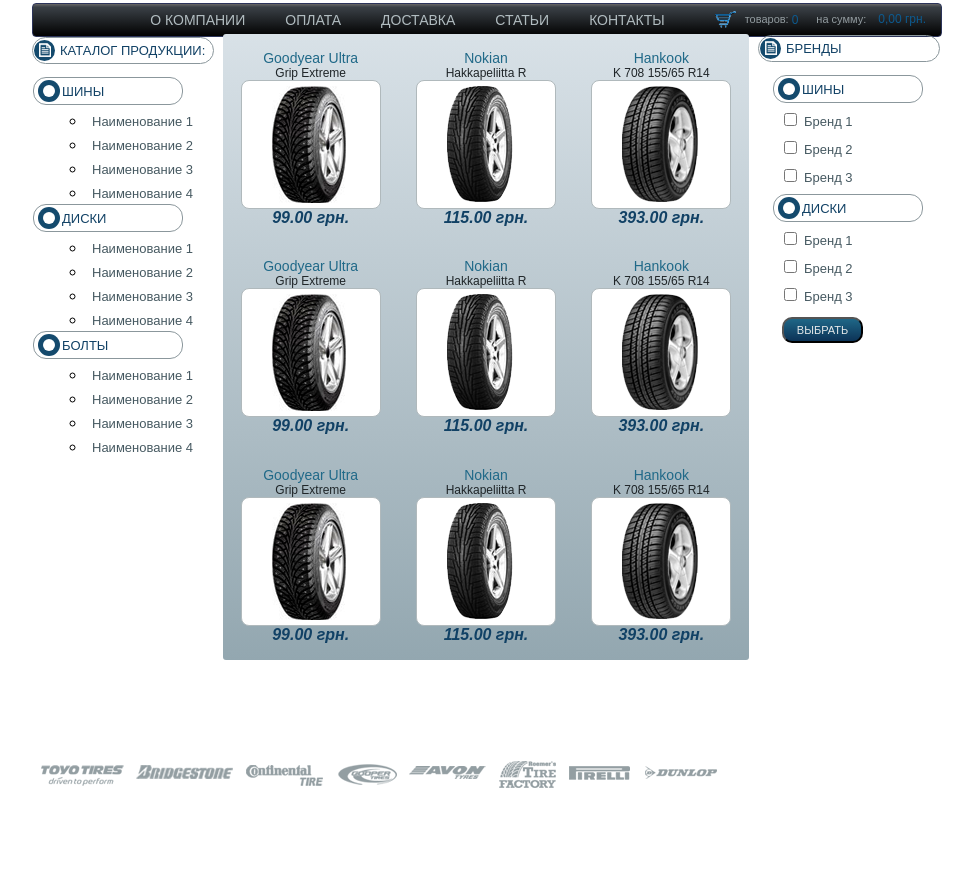
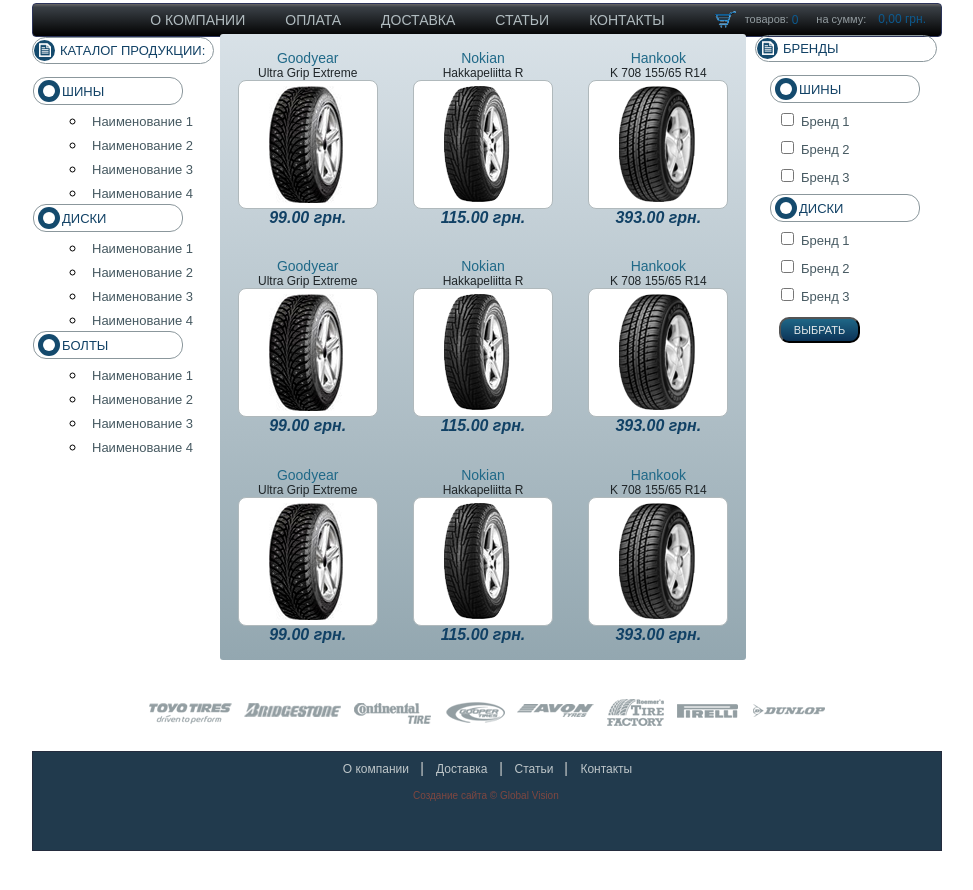
Before and after one commit to romased/homework.6.io, a plain HTML site: page index.html in a window 1280 px wide. Shown: the part 294-1184 px from the top of the page, without its empty margins (153-1126 px from the left). Drawn offline with Linux system fonts and the light colour scheme.

Commit message:
footer added

```diff
--- a/css/style.css
+++ b/css/style.css
@@ -179,18 +179,16 @@ body {
 /*MAIN CONTENT*/
 
 .sect-3 {
-    height: 717px;
+    height: 714px;
     display: flex;
     flex-direction: row;
     align-items: flex-start;
-    flex-wrap: nowrap;
+    flex-wrap: wrap;
 }
 
 /*LEFT SIDE*/
 
 .side-left {
-    width: 185px;
-    height: 100%;
     margin: 0 0 0 0;
 }
 .title {
@@ -321,17 +319,9 @@ body {
     text-align: center;
     color: #114165;
 }
-
-
-
-
-
-
-
 /*RIGHT SIDE*/
 
 .side-right {
-    height: 100%;
     margin: -2px 0 0 0;
 }
 .form {
@@ -356,3 +346,35 @@ input[type=button] {
 .title .round img {
     margin: 3px 0 0 5px;
 }
+
+.bottom {
+  margin: 11px 0 0 108px;
+}
+
+/*FOOTER*/
+.sect-4 {
+    height: 98px;
+    border: 1px solid #242c3e;
+    background-color: #213a4d;
+}
+.nav-2 {
+    display: flex;
+    justify-content: center;
+    margin-top: 10px;
+}
+.sect-4 .nav-2 a {
+    margin: 0 12px 0 13px;
+    text-decoration: none;
+    font: 12px 'Arial', sans-serif;
+    color: #bec6c9;
+}
+.sect-4 .nav-2 a:hover {
+    color: #52abcb;
+}
+.sect-4 .copyright {
+    margin: 14px 0 0 380px;
+}
+.sect-4 .copyright p {
+    font: 10px 'Arial', sans-serif;
+    color: #7f4740;
+}
--- a/index.html
+++ b/index.html
@@ -110,7 +110,7 @@
             <!-- MAIN CONTENT -->
             <main class="main">
             <figure class="gds">
-              <figcaption><p class="name">Goodyear Ultra</p>Grip Extreme</figcaption>
+              <figcaption><p class="name">Goodyear</p>Ultra Grip Extreme</figcaption>
               <div class="fig"><img src="./img/tire-1.png" alt="" /></div>
               <p class="price">99.00 грн.</p>
             </figure>
@@ -125,7 +125,7 @@
               <p class="price">393.00 грн.</p>
             </figure>
             <figure class="gds">
-              <figcaption><p class="name">Goodyear Ultra</p>Grip Extreme</figcaption>
+              <figcaption><p class="name">Goodyear</p>Ultra Grip Extreme</figcaption>
               <div class="fig"><img src="./img/tire-1.png" alt="" /></div>
               <p class="price">99.00 грн.</p>
             </figure>
@@ -140,7 +140,7 @@
               <p class="price">393.00 грн.</p>
             </figure>
             <figure class="gds">
-              <figcaption><p class="name">Goodyear Ultra</p>Grip Extreme</figcaption>
+              <figcaption><p class="name">Goodyear</p>Ultra Grip Extreme</figcaption>
               <div class="fig"><img src="./img/tire-1.png" alt="" /></div>
               <p class="price">99.00 грн.</p>
             </figure>
@@ -199,8 +199,21 @@
                     <input type="button" name="choose" value="ВЫБРАТЬ">
                 </form>
             </aside>
+            <footer class="bottom">
+                <img src="./img/brand.png" alt="brands" />
+            </footer>
         </section>
-        <img src="./img/brand.png" alt="brands" />
+        <section class="sect-4">
+            <div class="nav-2">
+                <a href="#">О компании</a> <img src="./img/line-2.png">
+                <a href="#">Доставка</a> <img src="./img/line-2.png">
+                <a href="#">Статьи</a> <img src="./img/line-2.png">
+                <a href="#">Контакты</a>
+            </div>
+            <div class="copyright">
+                <p>Создание сайта © Global Vision</p>
+            </div>
+        </section>
     </section>
 </body>
 
```
Also changed, not shown: img/line-2.png (added).
